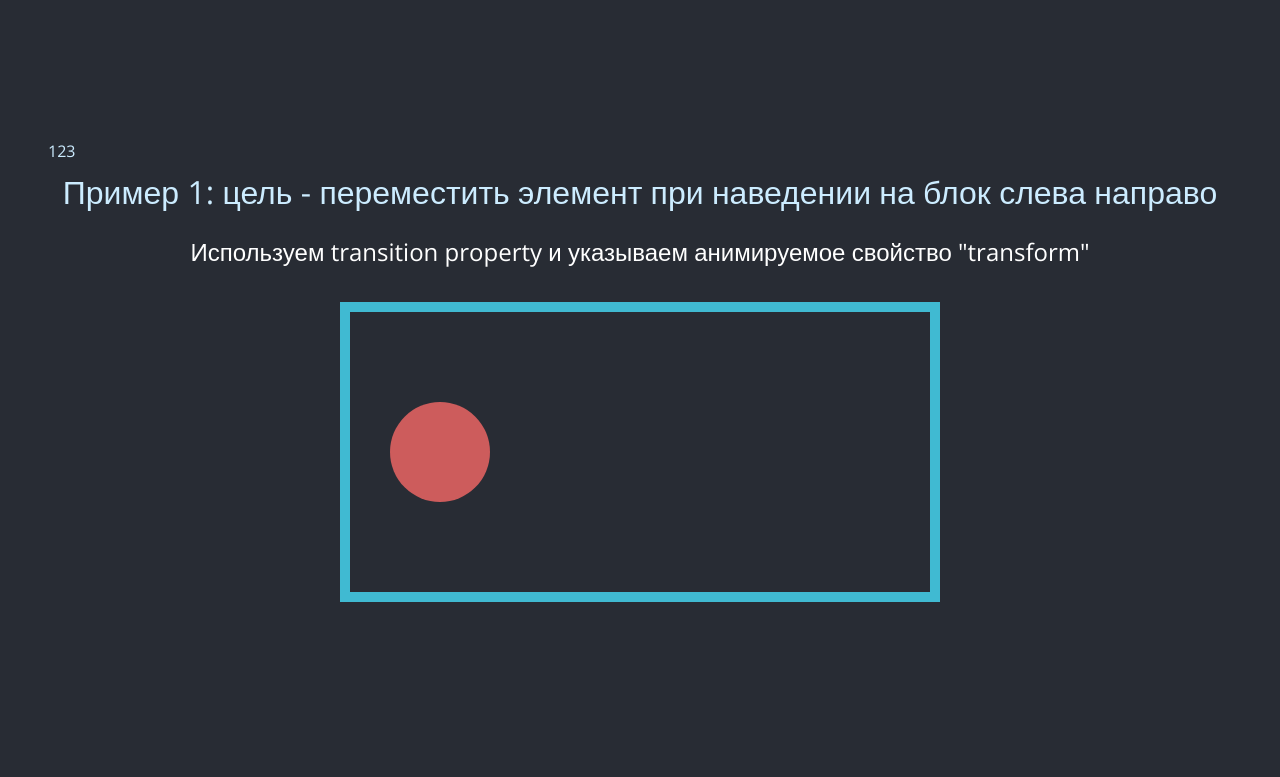
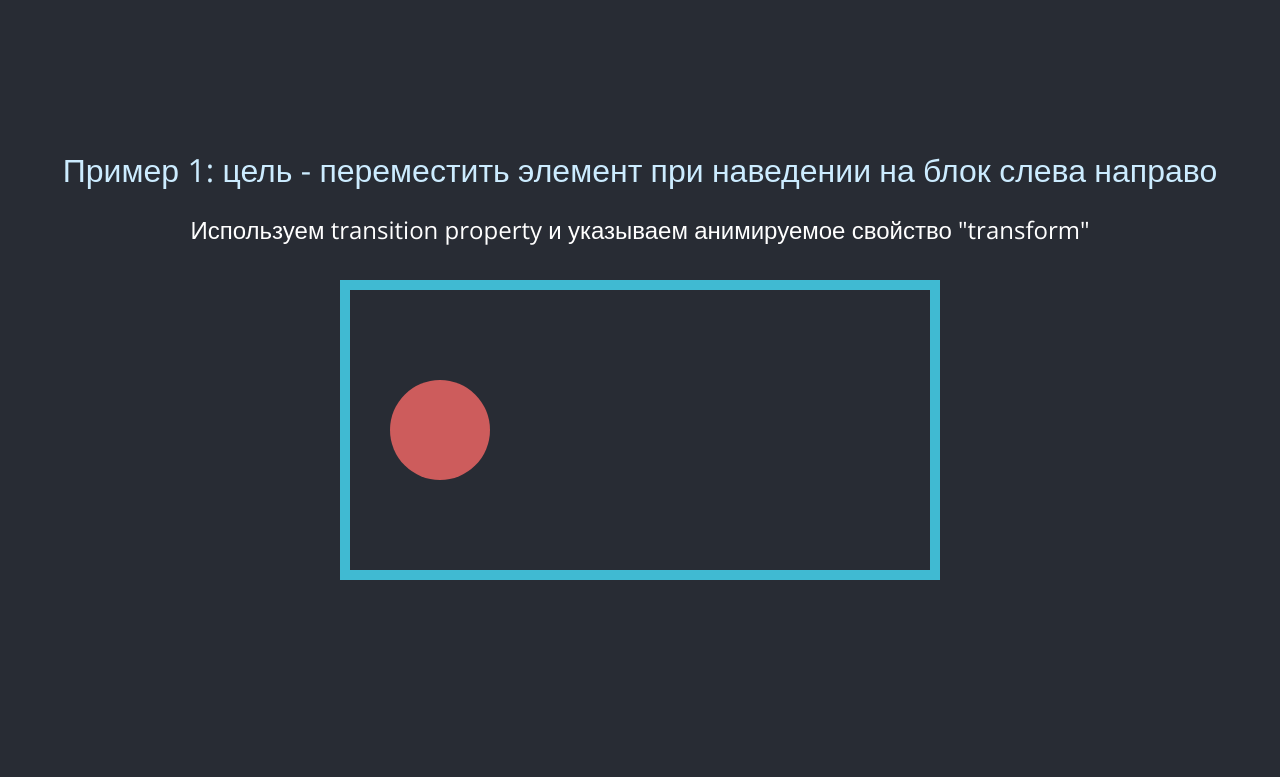
Before and after one commit to AlexeyKrotkov/js-animation-conf, a website built with webpack: page src/index.html in a window 1280 px wide. Shown: the top 777 px of the page. Built offline with nearby package versions, Linux system fonts and the light colour scheme.

Commit message:
add gh pages

```diff
--- a/src/index.html
+++ b/src/index.html
@@ -5,7 +5,7 @@
     <title><%= htmlWebpackPlugin.options.title %></title>
   </head>
   <body>
-    <div class="test" id="tweenTestId">123</div>
+<!--    <div class="test" id="tweenTestId">123</div>-->
     <div class="root" id="root"></div>
   </body>
 </html>
--- a/src/index.js
+++ b/src/index.js
@@ -1,6 +1,6 @@
 import { NodeAnimator, Separator, withWrapper, withTitleWrapperView } from './components';
 import 'typeface-open-sans/index.css';
-import 'tween/tween';
+// import 'tween/tween';
 import './styles/global.scss';
 import styles from './styles.scss';
 
```
Also changed, not shown: package.json (+6 -2 lines).
